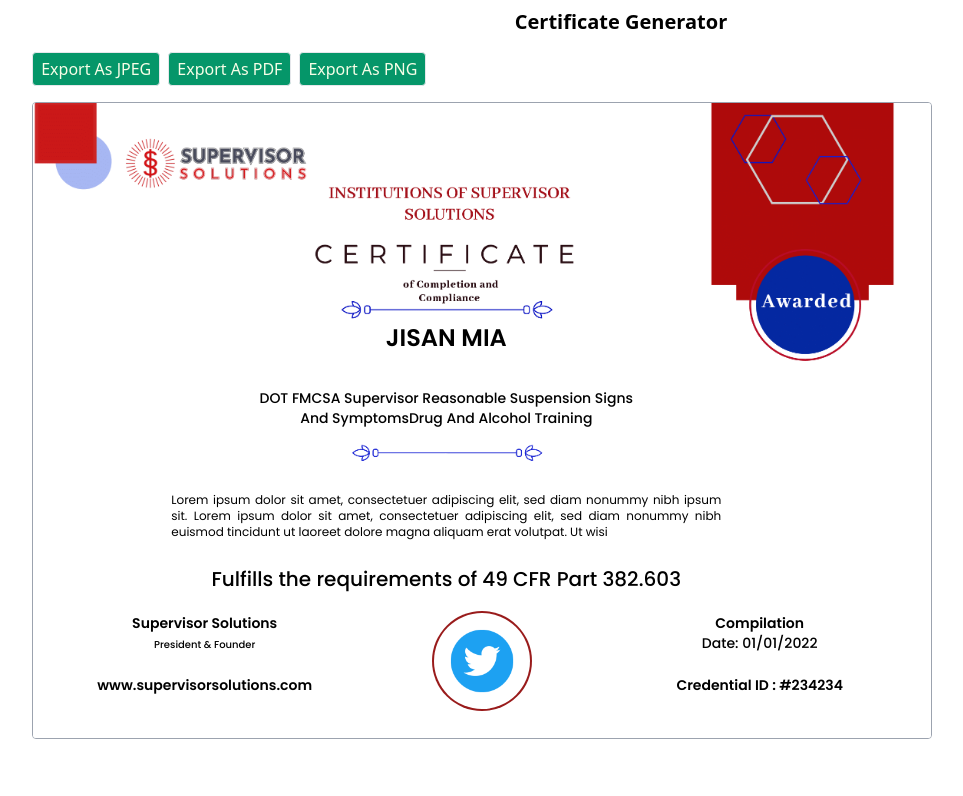
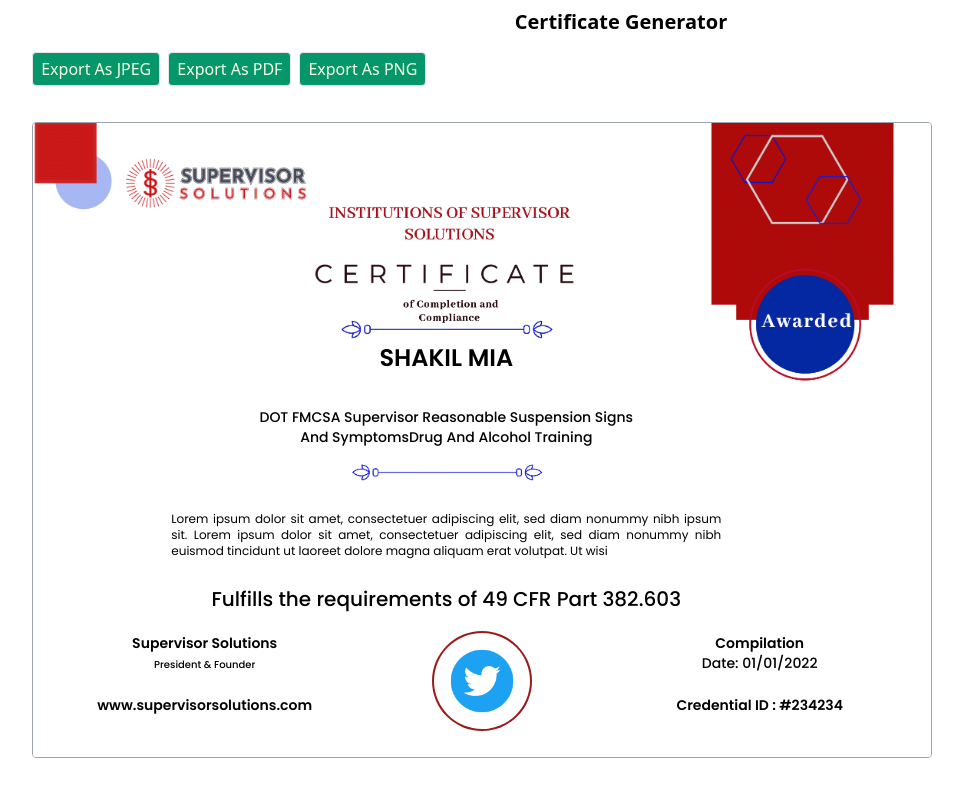
Before and after one commit to Jisan-mia/react-certificate, a React (Create React App) app: page / in a window 1280 px wide. Shown: the top 796 px of the page, without its empty margins (19-982 px from the left). Built offline with nearby package versions, Linux system fonts and the light colour scheme; the HTML template or start-up script is replaced by a standard one.

Commit message:
certificate pdf using jspdf and html-to-image

```diff
--- a/src/components/CertificateGenerator/index.jsx
+++ b/src/components/CertificateGenerator/index.jsx
@@ -13,7 +13,7 @@
   const componentRef = useRef(null);
 
   const certificateData = {
-    name: 'Jisan Mia',
+    name: 'Shakil Mia',
     course_name: "DOT FMCSA Supervisor Reasonable Suspension Signs and SymptomsDrug And Alcohol Training",
     compilation_detail: "Lorem ipsum dolor sit amet, consectetuer adipiscing elit, sed diam nonummy nibh ipsum sit. Lorem ipsum dolor sit amet, consectetuer adipiscing elit, sed diam nonummy nibh euismod tincidunt ut laoreet dolore magna aliquam erat volutpat. Ut wisi",
     optional_detail: "Fulfills the requirements of 49 CFR Part 382.603",
@@ -32,8 +32,8 @@
     pdfOptions: {
       // x: 5,
       // y: 5,
-      w: 1000,
-      h: 600,
+      // w: 1000,
+      // h: 600,
       unit: "px",
       // orientation: 'l',
       // pdfFormat: 'letter'
@@ -43,7 +43,7 @@
 
   const handlePdfClick= () => {
     let domElement = componentRef.current;
-    const a4WidthMm = 210;
+    const a4WidthMm = 230;
     const domHeightMm = pxToMm(document.getElementById('node').offsetHeight);
     htmlToImage.toPng(domElement)
       .then(function (dataUrl) {
@@ -51,7 +51,7 @@
         const pdf = new jsPDF({
           orientation: 'landscape',
           unit: 'mm',
-          format: [domHeightMm+16, a4WidthMm],
+          format: [domHeightMm+10, a4WidthMm],
         });
         pdf.addImage(dataUrl, 'PNG', 0, 0);
         pdf.save("download1.pdf");
@@ -77,6 +77,7 @@
           </button>
         </div>
 
+        <div id="myMm" style={{height: "1mm"}} />
 
           <CertificateComponent ref={componentRef} certificateData={certificateData}/>
       </div>
```
